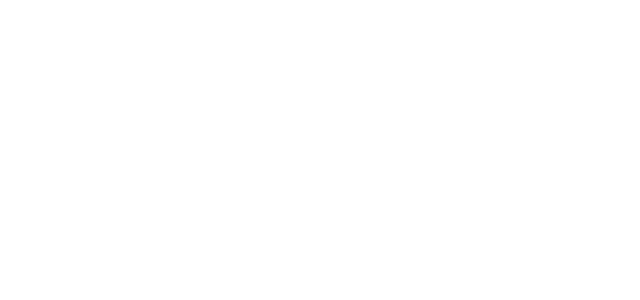
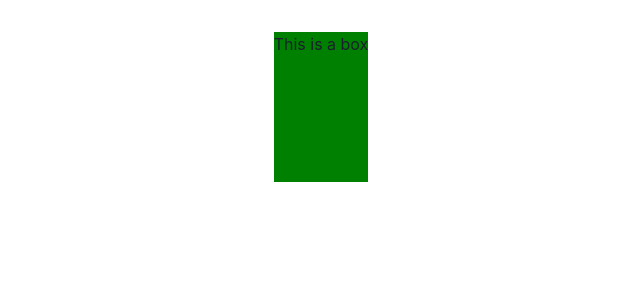
Before and after one commit to Romane71/ChakraUI-Beginners-YouTube-cCrash-Course-1, a React (Vite) app in the folder Chakra-UI/: page / in a window 1280 px wide. Shown: the top 300 px of the page, without its empty margins (319-959 px from the left). Built offline with nearby package versions, Linux system fonts and the light colour scheme.

Commit message:
Box component

```diff
--- a/Chakra-UI/src/App.tsx
+++ b/Chakra-UI/src/App.tsx
@@ -1,12 +1,15 @@
-import { useState } from "react";
-import reactLogo from "./assets/react.svg";
-import viteLogo from "/vite.svg";
+import { Box } from "@chakra-ui/react"; // This is how you import each component from chakra
+
 import "./App.css";
 
 function App() {
-  const [count, setCount] = useState(0);
-
-  return <div className="App"></div>;
+  return (
+    <div className="App">
+      <Box as="section" bg="green" w="12opx" h="150px">
+        This is a box
+      </Box>
+    </div>
+  );
 }
 
 export default App;
```
